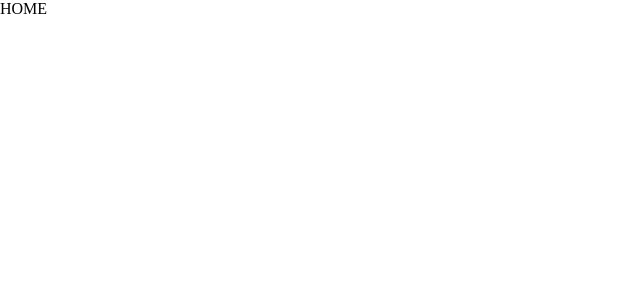
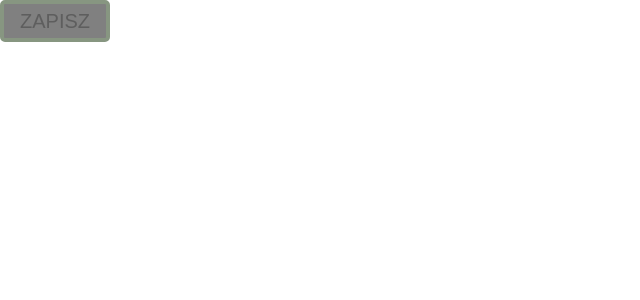
Before and after one commit to Trip87/employee-app, a React (Create React App) app: page / in a window 1280 px wide. Shown: the top 300 px of the page, without its empty margins (0-640 px from the left). Built offline with nearby package versions, Linux system fonts and the light colour scheme.

Commit message:
"button"

```diff
--- a/package.json
+++ b/package.json
@@ -10,6 +10,7 @@
     "@types/node": "^16.18.97",
     "@types/react": "^18.3.3",
     "@types/react-dom": "^18.3.0",
+    "classnames": "^2.5.1",
     "react": "^18.3.1",
     "react-dom": "^18.3.1",
     "react-redux": "^9.1.2",
--- a/src/App.tsx
+++ b/src/App.tsx
@@ -7,6 +7,8 @@ import NotFound from "./pages/NotFound";
 import UserList from "./pages/UserList";
 import UserDetails from "./pages/UserDetails";
 import AddNewWorker from "./pages/AddNewWorker";
+
+
 
 function App() {
   return (
--- a/src/Context/AppContext.tsx
+++ b/src/Context/AppContext.tsx
@@ -17,7 +17,7 @@ export {};
 //   price: number;
 // };
 
-// type ProductContextType = {
+// type EmployeeContextType = {
 //   products: Product[];
 //   add: (product: Product) => void;
 //   remove: (id: number) => void;
@@ -29,7 +29,7 @@ export {};
 // // aby móc pobrać context w komponentach musimy użyc "export"
 
 // export const ProductContext = createContext<ProductContextType>(
-//   {} as ProductContextType
+//   {} as ProductContextType,
 // );
 
 // // krok 3 - tworzenie naszego providera z propsami
--- /dev/null
+++ b/src/components/Button/Button.tsx
@@ -0,0 +1,47 @@
+import React from "react";
+import './button.scss';
+import classNames from "classnames";
+
+
+type ButtonProps= {
+  label : string,
+  hideLabel?:boolean ,
+  icon?:string,
+  variant?:'primary'|'secondary'|'danger',
+  width?:'content'|'fill',
+  height?:'small'|'medium'|'large',
+  onClick?:()=>void,
+  disabled?:boolean,
+  type?: 'submit'|'button'|'reset',
+}
+const Button:React.FC<ButtonProps>= ({
+  label,
+  hideLabel=false,
+  icon,
+  variant='primary',
+  width='content',
+  height='small',
+  onClick,
+  disabled=false,
+  type='button',
+
+}) => {
+  const baseClass= "button"
+  const buttonClasses= classNames(
+    baseClass,`button--${variant}`, {
+      "button--content":width === "content",
+      "button--fill":width ==="fill",
+
+      "button--small":height ==="small",
+      "button--medium":height==="medium",
+      "button--large":height==="large",
+      "button--disabled":disabled,
+    }
+  )
+  return <button className={buttonClasses} onClick={onClick} disabled={disabled} type={type} >
+    {icon && <img src={icon}></img>}
+    {!hideLabel ? label : ''}
+    </button>;
+};
+
+export default Button;
--- /dev/null
+++ b/src/components/Button/button.scss
@@ -0,0 +1,62 @@
+.button {
+    background-color: #C3C6BF;
+    padding: 0 16px;
+    font-size: 20px;
+    font-weight: 500;
+    display: inline-flex;
+    align-items: center;
+    justify-content: center;
+    border: 4px solid #879681;
+    border-radius: 5px;
+    cursor: pointer;
+    text-transform: uppercase;
+    text-align: center;
+
+    &--primary {
+      background-color: aqua;
+      &:hover:not(.button--disabled),
+      &:focus:not(.button--disabled) {
+        background-color: #0062cc;
+      }
+    }
+
+    &--secondary{
+      background-color: palevioletred;
+      &:hover:not(.button--disabled),
+      &:focus:not(.button--disabled) {
+        background-color: violet;
+    }
+  }
+
+    &--danger{
+      background-color: red;
+      &:hover:not(.button--disabled),
+      &:focus:not(.button--disabled) {
+        background-color: darkred;
+    }
+  }
+
+    &--content{
+      width:fit-content
+    }
+    &--fill{
+      width:100%;
+    }
+    &--small{
+      height:24px
+
+    }
+    &--medium{
+      height:30px
+
+    }
+
+    &--large{
+      height: 42px;
+
+    }
+    &--disabled{
+      background-color: grey;
+      cursor:none,
+    }
+}
--- a/src/pages/Home/index.tsx
+++ b/src/pages/Home/index.tsx
@@ -1,8 +1,9 @@
 import React from "react";
 import "./index.scss";
+import Button from "../../components/Button/Button";
 
 const Home = () => {
-  return <div>HOME</div>;
+  return <Button variant={'danger'} label={"zapisz"} height="large" onClick={()=>{console.log("klik")}} disabled={true} />
 };
 
 export default Home;
```
Also changed, not shown: src/components/Button/index.tsx (deleted, +0 -7 lines), 1 other file (tests, documents, lock files or other folders).
